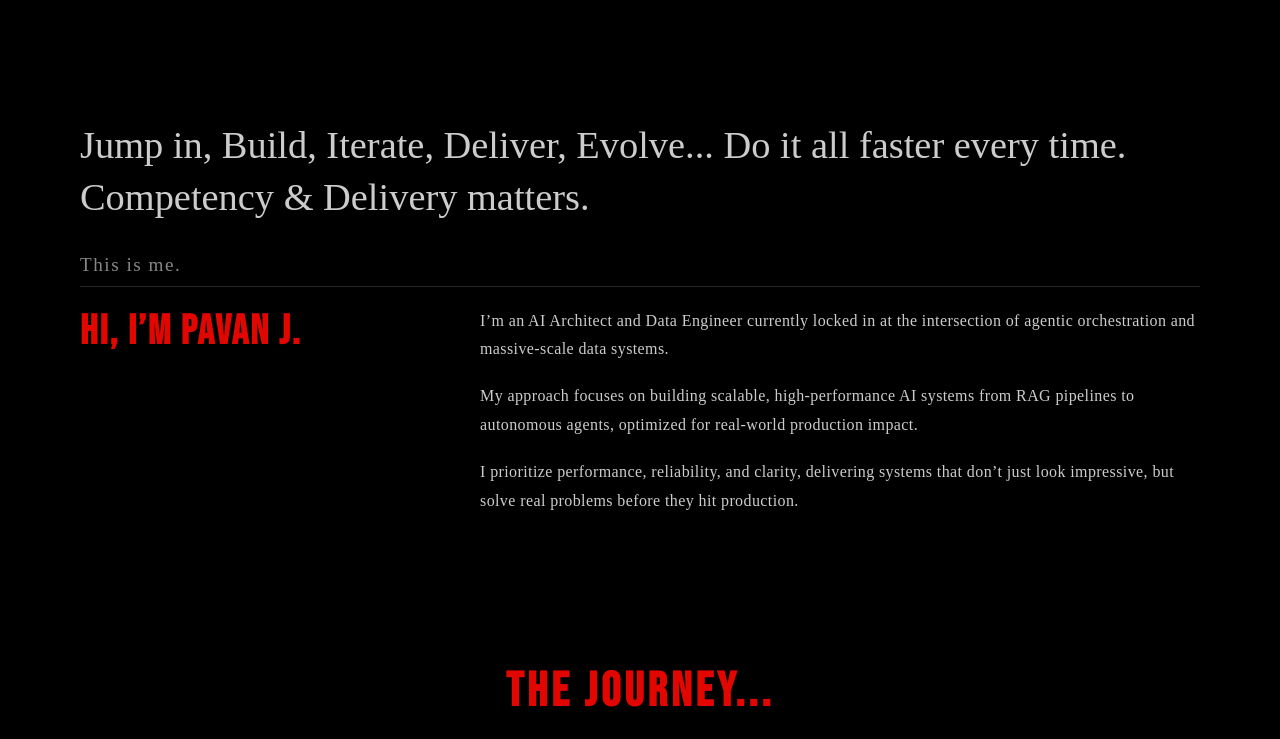
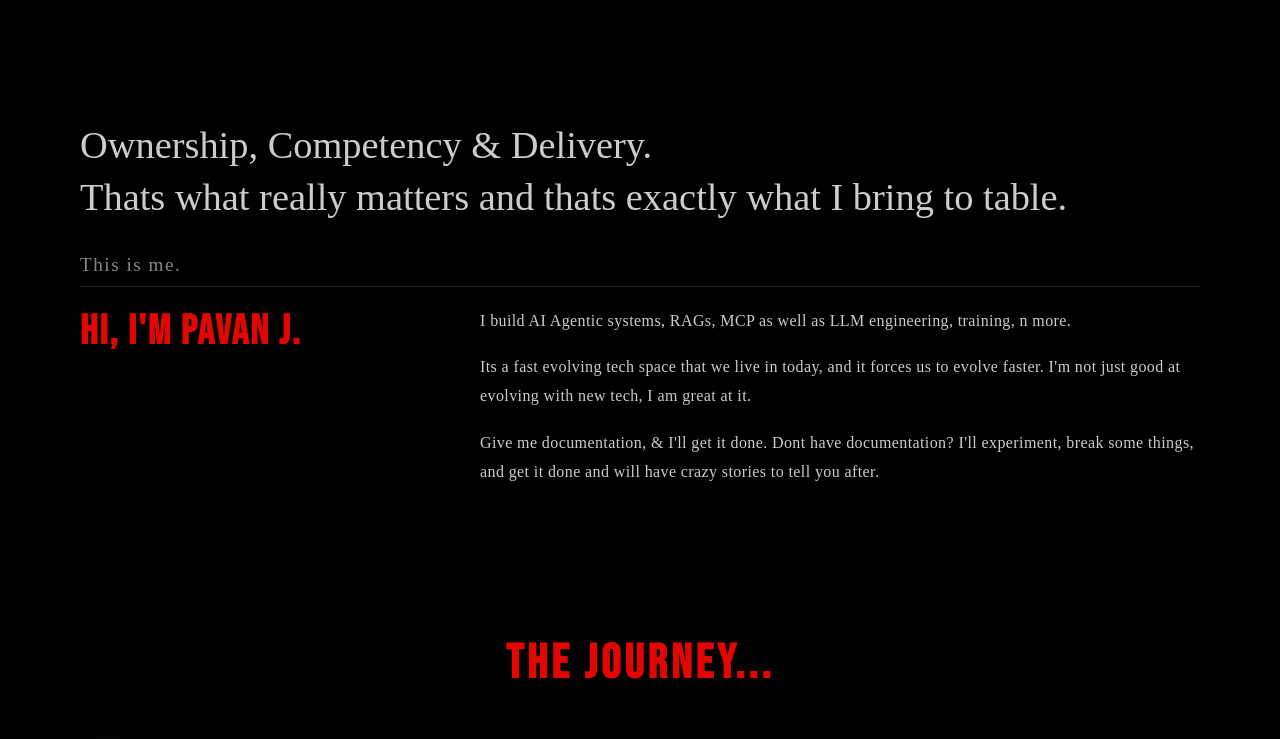
Before and after one commit to Nithya07shree/portfolio2, a plain HTML site: page index.html in a window 1280 px wide. Shown: the part 800-1539 px from the top of the page. Drawn offline with Linux system fonts and the light colour scheme.

Commit message:
modify about-description

```diff
--- a/css/landing.css
+++ b/css/landing.css
@@ -21,6 +21,8 @@
     padding: 11px 20px;
     border-radius: 999px;
     border: 1px solid rgba(255, 255, 255, 0.1);
+    background: rgba(0, 0, 0, 0.8);
+    backdrop-filter: blur(8px);
 }
 
 .navbar ul {
@@ -64,11 +66,6 @@
     color: white;
     text-decoration: none;
     border: 1px solid rgba(255, 255, 255, 0.16);
-
-    background: rgba(20, 15, 10, 0.1);
-    backdrop-filter: blur(10px);
-    -webkit-backdrop-filter: blur(12px);
-
     opacity: 0.85;
     transition: all 0.3s ease;
 }
@@ -135,7 +132,6 @@
 @media (max-width: 768px) {
     .hero {
         height: fit-content;
-        /* min-height: 50svh; */
         display: flex;
         flex-direction: column;
         justify-content: flex-start;
@@ -148,9 +144,6 @@
         left: 2%;
         transform: none;
         width: 96%;
-        /* padding: 12px 10px; */
-        background: rgba(0, 0, 0, 0.6);
-        backdrop-filter: blur(8px);
     }
 
     .navbar ul {
@@ -161,11 +154,9 @@
 
     .navbar ul li a {
         font-size: 13px;
-        /* Larger for readability */
         padding: 2px 4px;
     }
 
-    /* 3. Hero Text Layout */
     .hero-content {
         position: relative;
         top: 0;
@@ -190,7 +181,6 @@
         display: inline-block;
         order: 2;
         margin: 0 0 20px 3%;
-        /* Aligned with title */
         top: auto;
         left: 0;
         padding: 4px 14px;
--- a/index.html
+++ b/index.html
@@ -74,31 +74,29 @@
     <!-- ABOUT SECTION -->
     <section id="about" class="about-statement-section">
 
-        <p class="about-quote">Jump in, Build, Iterate, Deliver, Evolve... Do it all faster every time.<br>Competency
-            & Delivery matters.</p>
+        <p class="about-quote">Ownership, Competency & Delivery. <br>Thats what really matters and thats exactly what I
+            bring to table.</p>
         <p id="about-line">This is me.</p>
         <div class="about-divider">
         </div>
 
         <!-- CONTENT GRID -->
         <div class="about-content-grid">
-            <h2 class="about-name">Hi, I’m Pavan J.</h2>
+            <h2 class="about-name">Hi, I'm Pavan J.</h2>
 
             <div class="about-description">
                 <p>
-                    I’m an AI Architect and Data Engineer currently locked in at the intersection
-                    of agentic orchestration and massive-scale data systems.
+                    I build AI Agentic systems, RAGs, MCP as well as LLM engineering, training, n more.
                 </p>
 
                 <p>
-                    My approach focuses on building scalable, high-performance AI systems
-                    from RAG pipelines to autonomous agents, optimized for real-world production
-                    impact.
+                    Its a fast evolving tech space that we live in today, and it forces us to evolve faster. I'm not
+                    just good at evolving with new tech, I am great at it.
                 </p>
 
                 <p>
-                    I prioritize performance, reliability, and clarity, delivering systems that
-                    don’t just look impressive, but solve real problems before they hit production.
+                    Give me documentation, & I'll get it done. Dont have documentation? I'll experiment, break some
+                    things, and get it done and will have crazy stories to tell you after.
                 </p>
             </div>
         </div>
```
